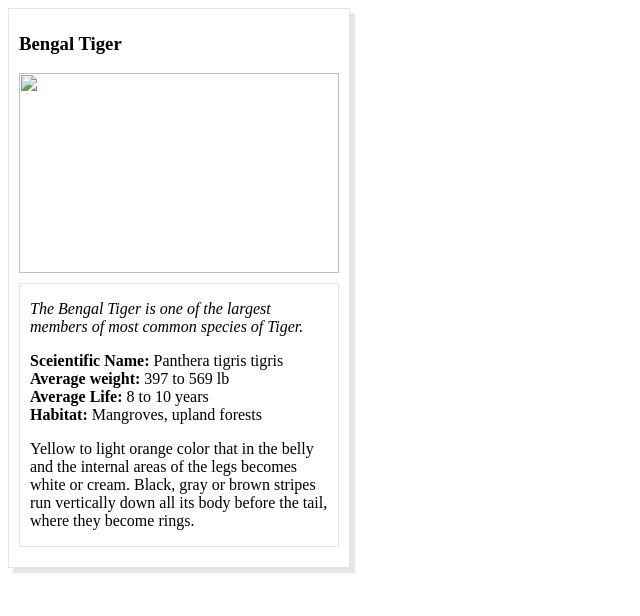
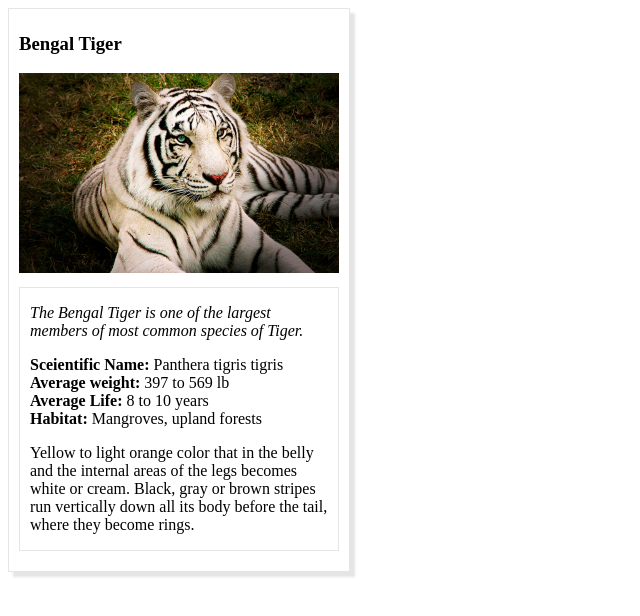
Before and after one commit to prohit304/Animal_Card, a plain HTML site: page index.html in a window 1280 px wide. Shown: the whole page, without its empty margins (0-640 px from the left). Drawn offline with Linux system fonts and the light colour scheme.

Commit message:
Correctly Croped Animal Card

```diff
--- a/index.html
+++ b/index.html
@@ -11,7 +11,7 @@
 <body>
 <div class="container">
         <h3>Bengal Tiger</h3>
-        <img src="animal-image.jpg" height="200" width="300">
+        <img src="PrototypeImages/animal-image.jpg" height="200" width="300">
 
         <div class="Description">
                 <p><em>The Bengal Tiger is one of the largest members of most common species of Tiger.</em></p>
```
Also changed, not shown: Animal Card.png (added), 1 other file.
